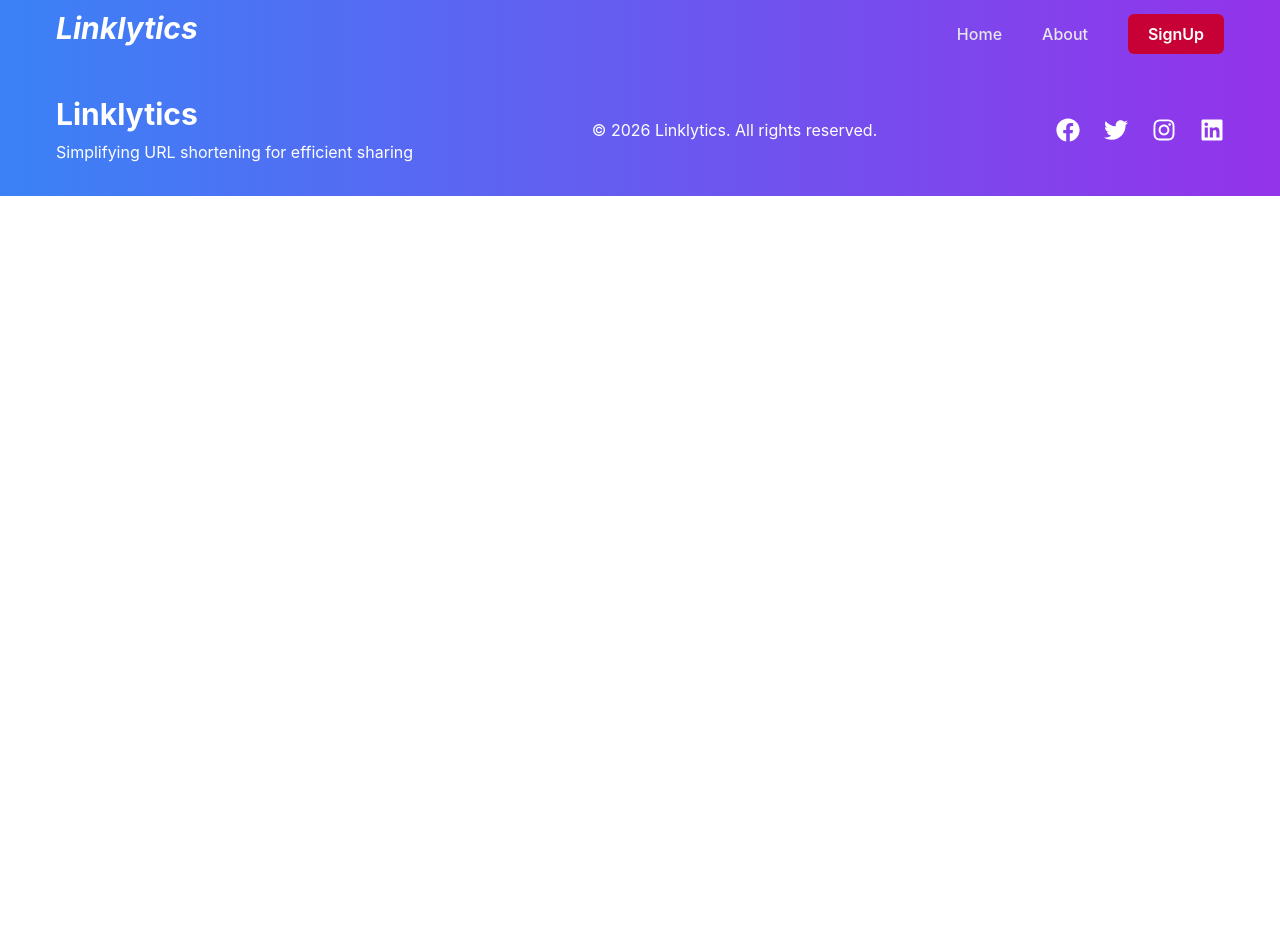
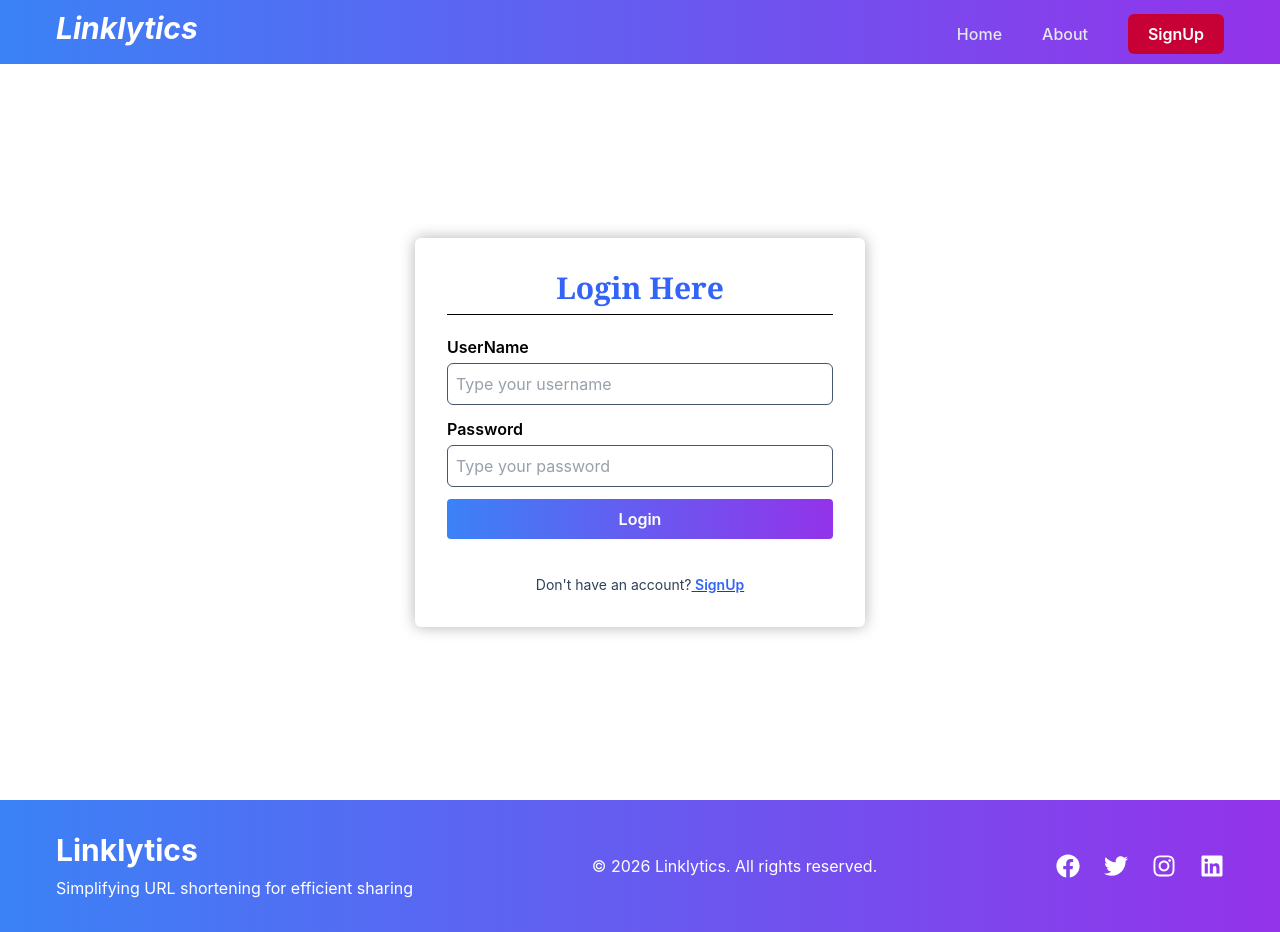
Before and after one commit to Anant2410/url-shortener-frontend, a React (Vite) app: page /login in a window 1280 px wide. Before the commit the page ends 800 px from the top, so only its background shows below. Built offline with nearby package versions, Linux system fonts and the light colour scheme.

Commit message:
login page and jwt setup from backend

```diff
--- a/src/App.jsx
+++ b/src/App.jsx
@@ -6,6 +6,7 @@ import NavBar from "./components/NavBar";
 import Footer from "./components/Footer";
 import RegisterPage from "./components/RegisterPage";
 import { Toaster } from "react-hot-toast";
+import LoginPage from "./components/LoginPage";
 
 const App = () => {
   return (
@@ -16,6 +17,7 @@ const App = () => {
         <Route path="/" element={<LandingPage />} />
         <Route path="/about" element={<AboutPage />} />
         <Route path="/register" element={<RegisterPage />} />
+        <Route path="/login" element={<LoginPage />} />
       </Routes>
       <Footer />
     </Router>
--- /dev/null
+++ b/src/components/LoginPage.jsx
@@ -0,0 +1,99 @@
+import React, { useState } from 'react'
+import { useForm } from 'react-hook-form'
+import TextField from './TextField';
+import { Link, useNavigate } from 'react-router-dom';
+import api from '../api/api.js';
+import toast from 'react-hot-toast';
+
+const LoginPage = () => {
+    const navigate = useNavigate();
+    const [loader, setLoader] = useState(false);
+    const {
+        register,
+        handleSubmit,
+        reset,
+        formState: { errors }
+    } = useForm({
+        defaultValues: {
+            name: "",
+            email: "",
+            password: "",
+        },
+        mode: "onTouched",
+    });
+    const loginHandler = async (data) => {
+        setLoader(true);
+        try {
+            const { data: response } = await api.post(
+                "/api/auth/public/login",
+                data
+            );
+            //store the token in local storage
+            console.log(response.token);
+            localStorage.setItem("JWT_TOKEN", JSON.stringify(response.token));
+            toast.success("Login Successful!")
+            reset();
+            navigate("/");
+        } catch (error) {
+            console.log(error);
+            toast.error("Login Failed!")
+        } finally {
+            setLoader(false);
+        }
+    };
+  return (
+    <div className="min-h-[calc(100vh-64px)] flex justify-center items-center">
+        <form onSubmit={handleSubmit(loginHandler)}
+        className="sm:w-[450px] w-[360px]  shadow-custom py-8 sm:px-8 px-4 rounded-md">
+
+            <h1 className="text-center font-serif text-btnColor font-bold lg:text-3xl text-2xl">
+                Login Here
+            </h1>
+
+            <hr className='mt-2 mb-5 text-black'/>
+
+            <div className="flex flex-col gap-3">
+                <TextField
+                    label="UserName"
+                    required
+                    id="username"
+                    type="text"
+                    message="*Username is required"
+                    placeholder="Type your username"
+                    register={register}
+                    errors={errors}
+                />
+                <TextField
+                    label="Password"
+                    required
+                    id="password"
+                    type="password"
+                    message="*Password is required"
+                    placeholder="Type your password"
+                    register={register}
+                    min={6}
+                    errors={errors}
+                />
+            </div>
+            <button
+                disabled={loader}
+                type='submit'
+                className='bg-customRed font-semibold text-white  bg-custom-gradient w-full py-2 hover:text-slate-400 transition-colors duration-100 rounded-sm my-3'>
+                {loader ? "Loading..." : "Login"}
+            </button>
+
+            <p className='text-center text-sm text-slate-700 mt-6'>
+                Don't have an account?
+                <Link
+                    className='font-semibold underline hover:text-black'
+                    to="/register">
+                        <span className='text-btnColor'> SignUp</span>
+                </Link>
+            </p>
+
+        </form>
+    </div>
+  )
+}
+
+export default LoginPage
```
